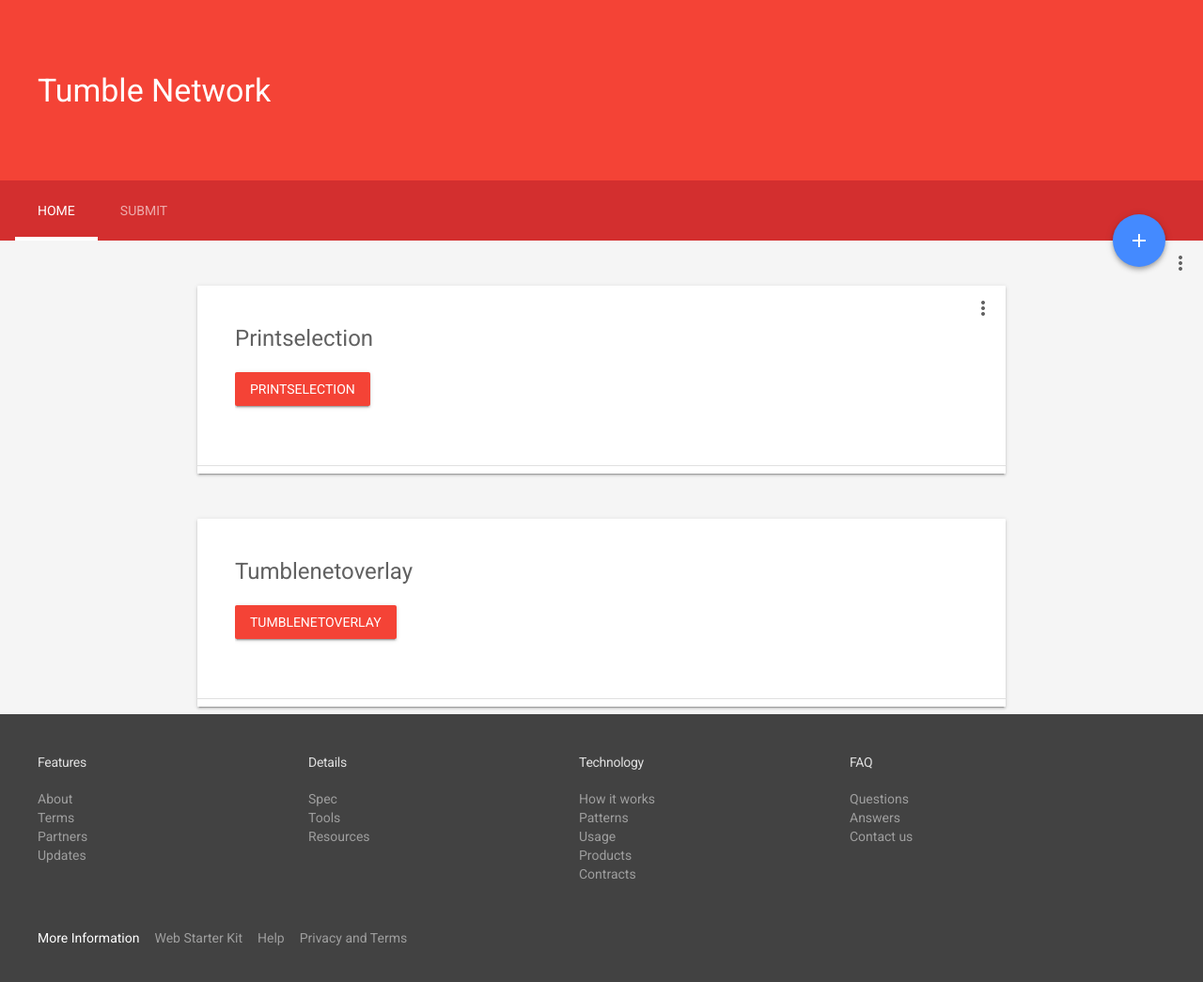
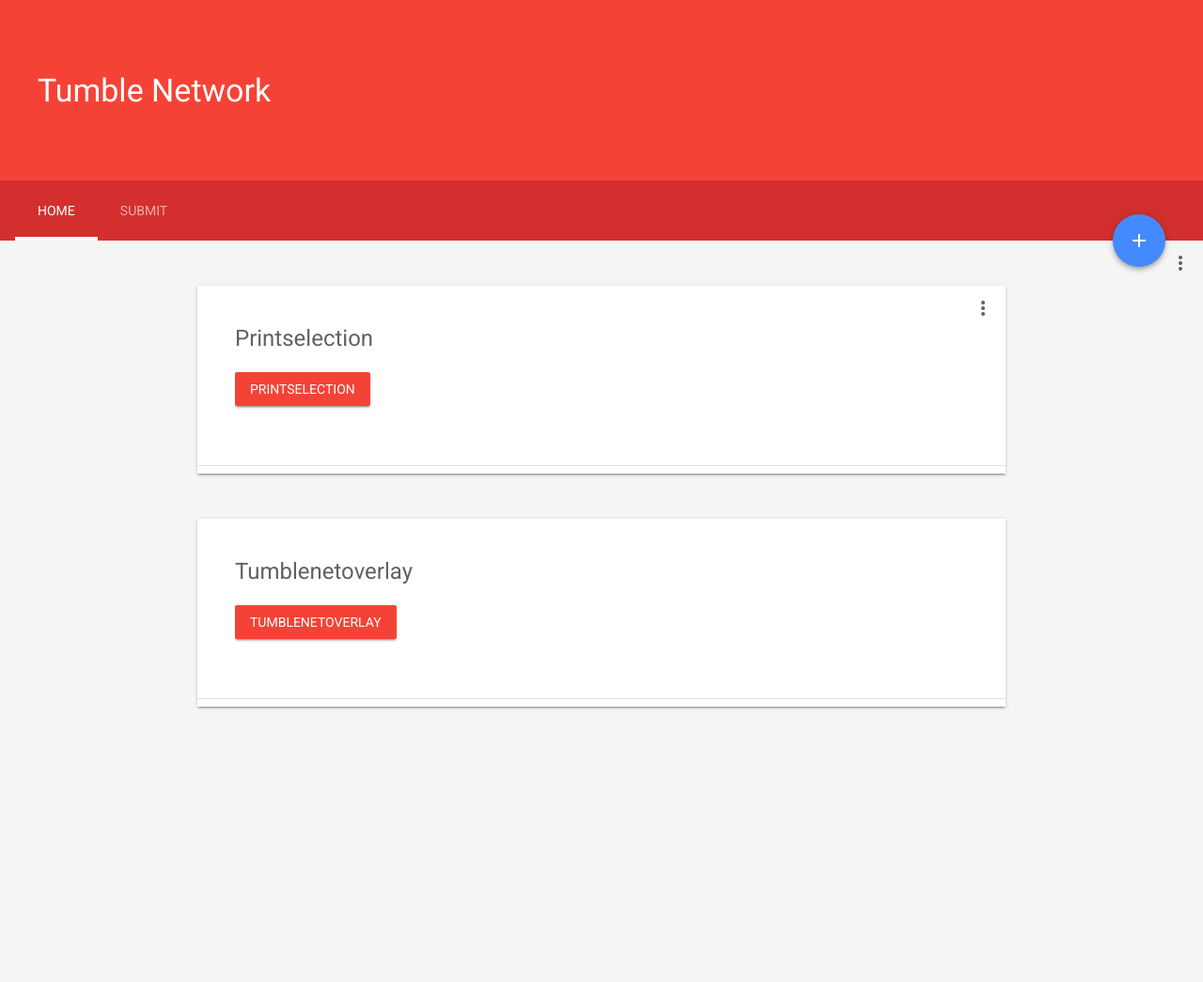
Before and after one commit to tumblenet/bookmarklets.tumblenet.ga, a Jekyll site: the page built from index.html, in a window 1280 px wide. Shown: the top 1045 px of the page at 94% size. Built offline with Jekyll 4.4.1, drawn with Linux system fonts in a browser that asks for light colours.

Commit message:
Update default.html

```diff
--- a/_layouts/default.html
+++ b/_layouts/default.html
@@ -77,7 +77,7 @@
       <main class="mdl-layout__content">
       {{ content }}
         </main>
-        <footer class="mdl-mega-footer">
+        <!--<footer class="mdl-mega-footer">
           <div class="mdl-mega-footer--middle-section">
             <div class="mdl-mega-footer--drop-down-section">
               <input class="mdl-mega-footer--heading-checkbox" type="checkbox" checked>
@@ -129,8 +129,7 @@
               <li><a href="#">Privacy and Terms</a></li>
             </ul>
           </div>
-        </footer>
-      </main>
+        </footer>-->
     </div>
     <script src="https://code.getmdl.io/1.3.0/material.min.js"></script>
   </body>
```
